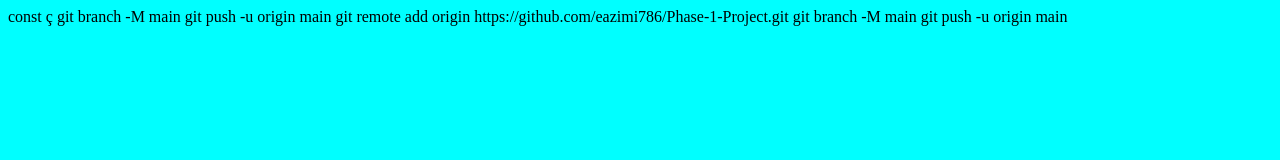
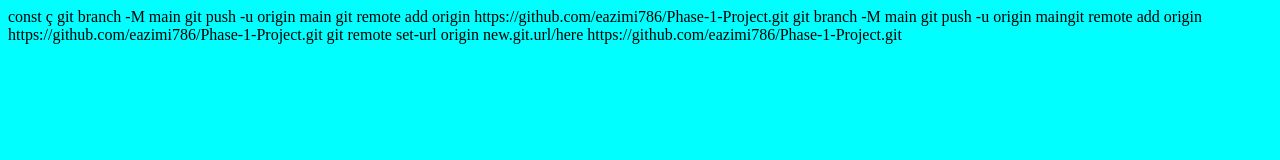
Before and after one commit to eazimi786/Phase-1-Project, a plain HTML site: page index.html in a window 1280 px wide. Drawn offline with Linux system fonts and the light colour scheme.

Commit message:
first-commit

```diff
--- a/index.html
+++ b/index.html
@@ -16,4 +16,5 @@ git branch -M main
 git push -u origin main
 git remote add origin https://github.com/eazimi786/Phase-1-Project.git
 git branch -M main
-git push -u origin main
+git push -u origin maingit remote add origin https://github.com/eazimi786/Phase-1-Project.git
+git remote set-url origin new.git.url/here https://github.com/eazimi786/Phase-1-Project.git
```
Also changed, not shown: 1 other file.
